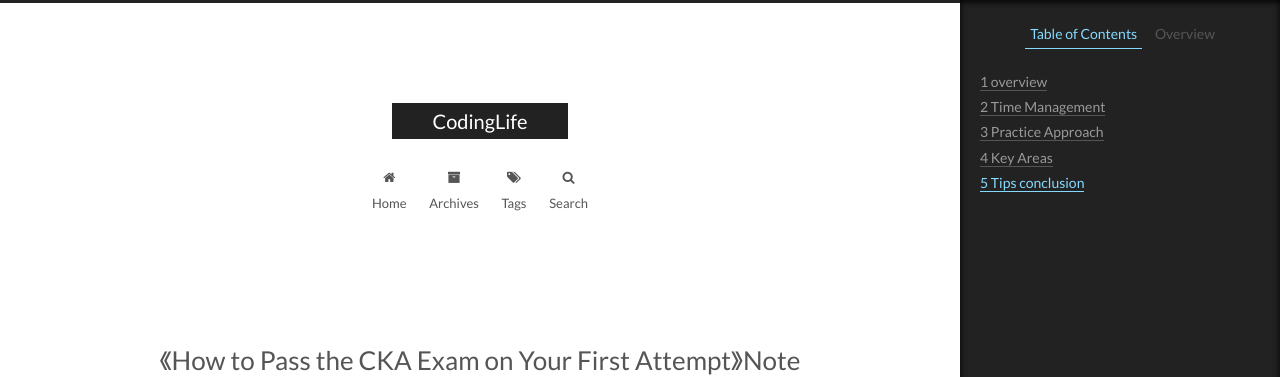
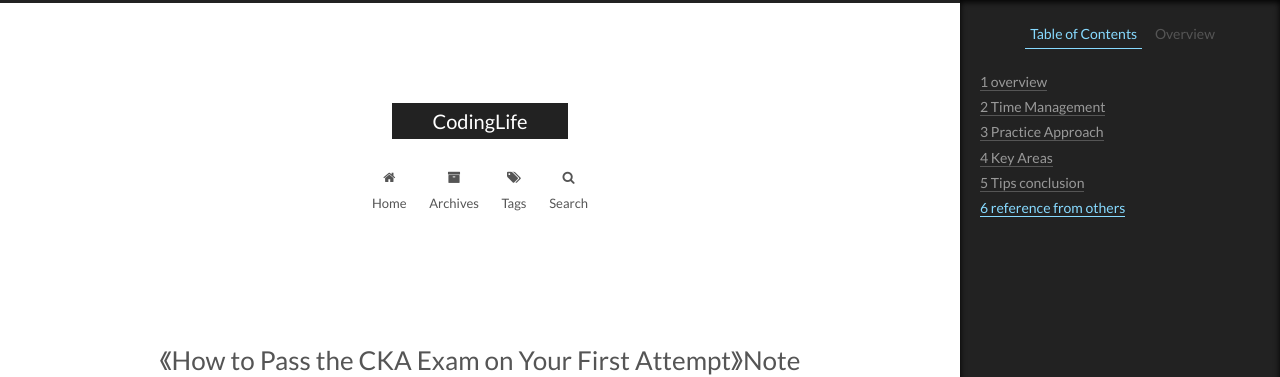
Before and after one commit to CodeHunter2006/CodeHunter2006.github.io, a Jekyll site: the page built from _posts/2023-04-24-CKA_Tips.md, in a window 1280 px wide. Shown: the top 377 px of the page. Built offline with Jekyll 4.4.1, drawn with Linux system fonts in a browser that asks for light colours; some of the changed text lies outside the part shown.

Commit message:
doc: add contents

```diff
--- a/_posts/2023-04-24-CKA_Tips.md
+++ b/_posts/2023-04-24-CKA_Tips.md
@@ -135,3 +135,8 @@
 - Good Internet Connection
 - Verifying answers($drs)
 - Edit top level resources(or may be overwritten)
+
+# reference from others
+
+- [Qustion Library](https://www.hao.kim/cks)
+- [Exam Curiculum](https://github.com/cncf/curriculum/blob/master/CKS_Curriculum_%20v1.28.pdf)
```
